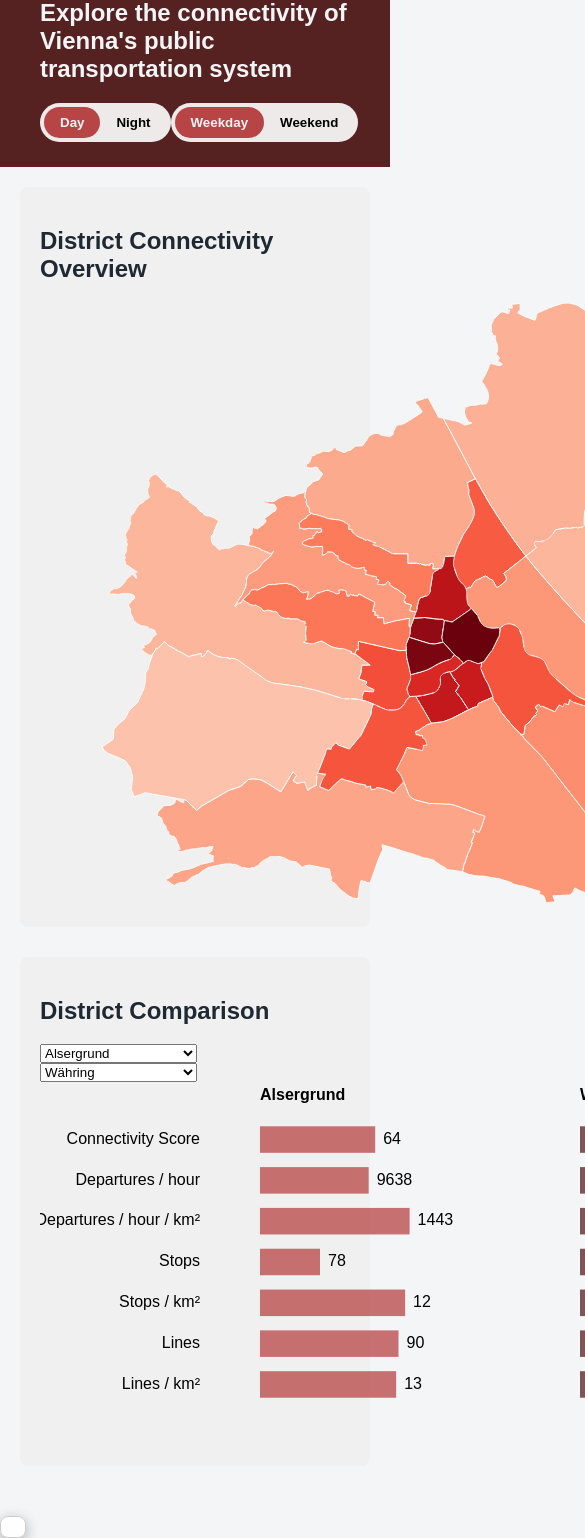
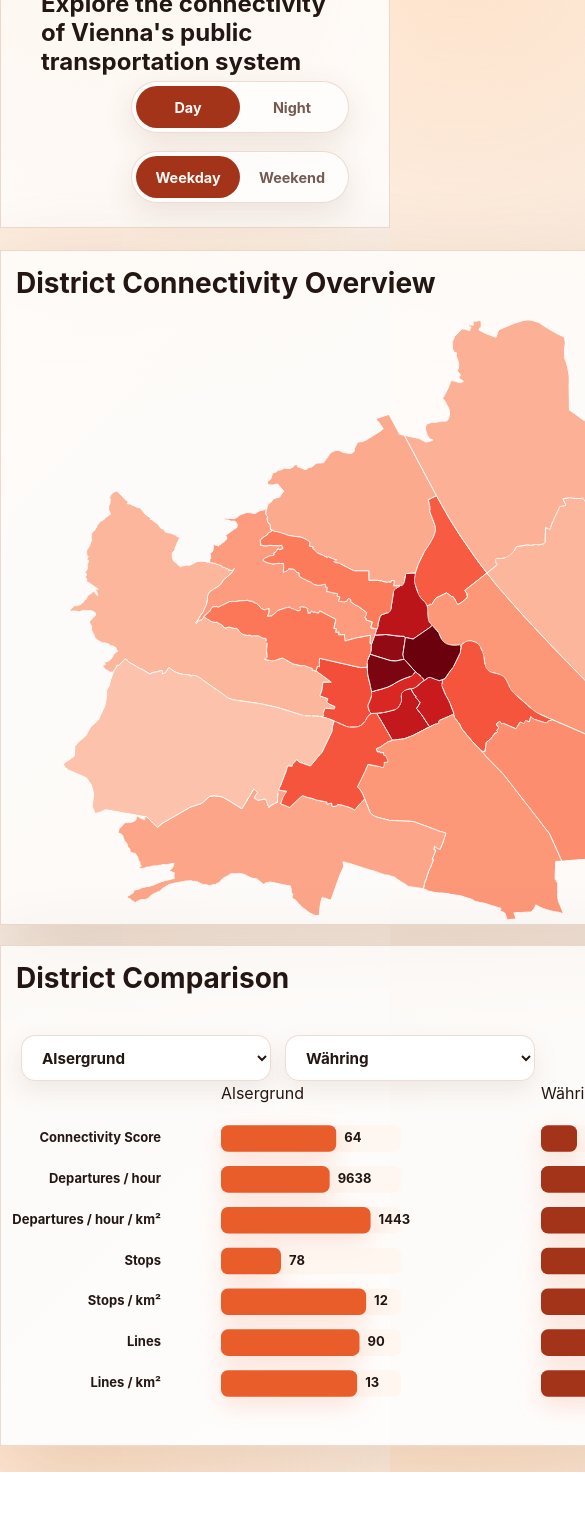
Before and after one commit to fionaaltenburger/Viennas-Public-Transportation-VIS, a website built with Vite: page index.html in a window 390 px wide. Shown: the part 119-1657 px from the top of the page, 585 px wide, since content can reach past the window. After the commit the page ends 1591 px from the top, so only its background shows below. Built offline with nearby package versions, Linux system fonts and the light colour scheme.

Commit message:
Design overhaul

```diff
--- a/src/comparison.js
+++ b/src/comparison.js
@@ -48,8 +48,10 @@ function drawChart(data, allData) {
   const svg = d3.select("#comparison-chart")
     .html("")
     .append("svg")
+    .attr("class", "comparison-svg")
     .attr("width", width)
-    .attr("height", height);
+    .attr("height", height)
+    .attr("viewBox", `0 0 ${width} ${height}`)
 
   const rowHeight = 55;
   const barMaxWidth = 180;
@@ -66,6 +68,7 @@ function drawChart(data, allData) {
   svg.selectAll(".metric-label")
     .data(metrics)
     .join("text")
+    .attr("class", "metric-label")
     .attr("x", margin.left - 20)
     .attr("y", d => y(d.label) + y.bandwidth() / 2)
     .attr("text-anchor", "end")
@@ -76,9 +79,9 @@ function drawChart(data, allData) {
     const groupX = i === 0 ? leftX : rightX;
 
     svg.append("text")
+      .attr("class", "district-heading")
       .attr("x", groupX)
       .attr("y", 18)
-      .attr("font-weight", "bold")
       .text(district.district);
 
     metrics.forEach(metric => {
@@ -97,15 +100,27 @@ function drawChart(data, allData) {
 
       const value = district[metric.key];
 
+
       svg.append("rect")
+        .attr("class", "bar-track")
+        .attr("x", groupX)
+        .attr("y", y(metric.label))
+        .attr("width", barMaxWidth)
+        .attr("height", y.bandwidth())
+        .attr("rx", 7)
+        .attr("ry", 7);
+
+      svg.append("rect")
+        .attr("class", `comparison-bar comparison-bar-${i + 1}`)
         .attr("x", groupX)
         .attr("y", y(metric.label))
         .attr("width", x(value))
         .attr("height", y.bandwidth())
-        .attr("fill", i === 0 ? "#b84545" : "#562121")
-        .attr("opacity", 0.75);
+        .attr("rx", 7)
+        .attr("ry", 7);
 
       svg.append("text")
+        .attr("class", "value-label")
         .attr("x", groupX + x(value) + 8)
         .attr("y", y(metric.label) + y.bandwidth() / 2)
         .attr("dominant-baseline", "middle")
--- a/src/main.js
+++ b/src/main.js
@@ -13,8 +13,9 @@ const state = {
 
 app.innerHTML = `
   <header>
-    <h1>How Connected Are You?</h1>
-    <h2>Explore the connectivity of Vienna's public transportation system</h2>
+      <h1>How Connected Are You?</h1>
+      <h2>Explore the connectivity of Vienna's public transportation system</h2>
+    </div>
 
     <div class="controls">
       <div class="segmented-control" data-control="dayTime">
@@ -33,7 +34,7 @@ app.innerHTML = `
 
   <main>
 
-    <section class="view">
+    <section class="view map-view">
       <h2>District Connectivity Overview</h2>
       <div id="connectivity-map"></div>
     </section>
@@ -52,6 +53,7 @@ app.innerHTML = `
 
     </section>
   </main>
+  </div>
 `;
 
 renderMap(state);
--- a/src/map.js
+++ b/src/map.js
@@ -17,8 +17,12 @@ export async function renderMap(state) {
         .select("#connectivity-map")
         .html("") // Clear previous map
         .append("svg")
+        .attr("class", "map-svg")
         .attr("width", width)
-        .attr("height", height);
+        .attr("height", height)
+        .attr("viewBox", `0 0 ${width} ${height}`)
+        .attr("role", "img")
+        .attr("aria-label", "Vienna district connectivity map");
 
     const color = d3.scaleSequentialSqrt()
         .domain([0,100])
@@ -27,7 +31,9 @@ export async function renderMap(state) {
 
     const tooltip = d3
         .select("body")
-        .append("div")
+        .selectAll(".tooltip")
+        .data([null])
+        .join("div")
         .attr("class", "tooltip");
 
     const projection = d3.geoIdentity()
@@ -40,6 +46,7 @@ export async function renderMap(state) {
     svg.selectAll("path")
         .data(geoData.features)
         .join("path")
+        .attr("class", "district")
         .attr("d", pathGenerator)
 
         // Color districts
@@ -56,6 +63,8 @@ export async function renderMap(state) {
             const district = getDistrictName(d);
             const row = metricsByDistrict.get(district);
 
+            d3.select(event.currentTarget).classed("is-hovered", true).raise();
+
             tooltip
             .style("opacity", 1)
             .style("left", (event.pageX + 12) + "px")
@@ -67,7 +76,14 @@ export async function renderMap(state) {
             `);
         })
 
-        .on("mouseleave", () => {
+        .on("mousemove", event => {
+            tooltip
+                .style("left", (event.pageX + 16) + "px")
+                .style("top", (event.pageY + 16) + "px");
+        })
+
+        .on("mouseleave", event => {
+            d3.select(event.currentTarget).classed("is-hovered", false);
             tooltip.style("opacity", 0);
         });
 
@@ -93,6 +109,7 @@ export async function renderMap(state) {
 
 
         const legend = svg.append("g")
+            .attr("class", "map-legend")
             .attr("transform", `translate(${width - legendWidth - 20}, ${height - legendHeight - 20})`);
 
         legend.append("rect")
--- a/src/style.css
+++ b/src/style.css
@@ -1,107 +1,270 @@
+:root {
+    font-family: "Inter", ui-sans-serif, system-ui, -apple-system, BlinkMacSystemFont, "Segoe UI", sans-serif;
+    color-scheme: light;
+    --bg: #fff7f1;
+    --bg-2: #f7ede4;
+    --surface: rgba(255, 255, 255, 0.74);
+    --surface-strong: rgba(255, 255, 255, 0.9);
+    --surface-soft: rgba(255, 244, 236, 0.72);
+    --text: #241612;
+    --muted: #745b52;
+    --border: rgba(163, 88, 48, 0.2);
+    --accent: #e85d2a;
+    --accent-2: #ff9b45;
+    --accent-deep: #a33319;
+    --shadow: 0 24px 80px rgba(127, 63, 24, 0.16);
+    --shadow-hover: 0 30px 90px rgba(127, 63, 24, 0.23);
+    --card-blur: 18px;
+    --radius: 26px;
+    --radius-sm: 14px;
+}
+
 * {
     box-sizing: border-box;
 }
 
 body{
+    min-width: 320px;
     margin: 0;
-    font-family: Arial, sans-serif;
-    background-color: #f4f5f7;
-    color: #1f2933;
+    background:
+        radial-gradient(circle at 18% 4%, rgba(255, 156, 69, 0.22), transparent 31rem),
+        linear-gradient(135deg, var(--bg), var(--bg-2) 58%, #fffaf6);
+    color: var(--text);
+    transition: background-color 500ms ease, color 500ms ease;
 }
 
 header {
     justify-content: center;
-    background-color: #562121;
-    color: #f4f5f7;
-
+    border: 1px solid var(--border);
+    background: var(--surface);
     gap: 24px;
     padding: 24px 40px;
-    border-bottom: 1px solid #6b1e1e;
 }
 
-h1 {
-    margin: 0 0 6px;
+button,
+select {
+    font: inherit;
 }
-.controls{
+
+h1,h2 {
+    margin: 0 0 5px;
+}
+.controls {
+    position: relative;
+    z-index: 1;
     display: flex;
-    margin-top: 16px;
+    flex-wrap: wrap;
+    justify-content: flex-end;
+    gap: 18px;
 }
 
 .segmented-control {
     position: relative;
     display: grid;
     grid-template-columns: 1fr 1fr;
-    width: 220px;
+    min-width: 218px;
     padding: 4px;
-    background-color: #eeeaea;
+    border: 1px solid var(--border);
     border-radius: 999px;
+    background: rgba(255, 255, 255, 0.58);
+    box-shadow: inset 0 1px 0 rgba(255, 255, 255, 0.86), 0 10px 30px rgba(116, 65, 35, 0.12);
+    backdrop-filter: blur(14px);
 }
 
 .segmented-control button {
     position: relative;
     z-index: 2;
-    border: none;
+    min-height: 42px;
+    border: 0;
+    border-radius: 999px;
     background: transparent;
-    padding: 8px 16px;
+    color: var(--muted);
     cursor: pointer;
-    border-radius: 999px;
-    font-weight: 600;
+    font-size: 0.9rem;
+    font-weight: 700;
+    transition: color 220ms ease, background-color 220ms ease, transform 220ms ease;
 }
 
 .segmented-control button.active {
-    color: #f4f5f7;
-    background-color: #b84545;
+    color: #fffaf6;
+    background: var(--accent-deep);
 }
 
 main {
-    padding: 20px;
-    max-width: 1200px;
-    margin: 0 auto;
+    display: grid;
+    gap: clamp(20px, 4vw, 34px);
+    padding-top: clamp(22px, 4vw, 42px);
 }
 
 .view{
-    background-color: #f0f0f0;
-    padding: 20px;
-    margin-bottom: 30px;
-    border-radius: 8px;
+    border: 1px solid var(--border);
+    background: var(--surface);
+    box-shadow: var(--shadow);
 }
 
-#map {
-    height: 500px;
-    border: 1px solid #ccc;
+.view h2{
+    padding: 15px;
+    color: var(--text);
+    font-size: 28px;
 }
 
+
+
+#comparison-controls{
+    display: flex;
+    flex-wrap: wrap;
+    gap: 14px;
+    padding: 20px clamp(20px, 3.6vw, 38px) 0;
+}
+
+select{
+    min-height: 46px;
+    min-width: min(100%, 240px);
+    border: 1px solid var(--border);
+    border-radius: var(--radius-sm);
+    background: var(--surface-strong);
+    color: var(--text);
+    padding: 0 42px 0 16px;
+    font-size: 0.95rem;
+    font-weight: 700;
+    cursor: pointer;
+    box-shadow: 0 10px 26px rgba(116, 65, 35, 0.1);}
+
 #comparison{
-    height: 500px;
-    border: 1px solid #ccc;
+    padding: 12px clamp(14px, 3vw, 32px) clamp(18px, 3vw, 32px);
+}
+
+.comparison-svg {
+    min-width: 720px;
+}
+
+.comparison-svg text {
+    fill: var(--text);
+    font-family: inherit;
+}
+
+#comparison-chart {
+    overflow-x: auto;
+}
+
+.metric-label {
+    fill: var(--muted);
+    font-size: 13px;
+    font-weight: 700;
+}
+
+.bar-track {
+    fill: var(--surface-soft);
+    rx: 7;
+    ry: 7;
+}
+
+.comparison-bar {
+    fill: url("#day-bar-gradient");
+    filter: drop-shadow(0 8px 12px rgba(232, 93, 42, 0.18));
+    transition: filter 220ms ease, opacity 220ms ease;
+}
+
+.comparison-bar:hover {
+    filter: drop-shadow(0 10px 15px rgba(232, 93, 42, 0.3));
+}
+
+.comparison-bar-1 {
+    fill: var(--accent);
+}
+
+.comparison-bar-2 {
+    fill: var(--accent-deep);
+}
+
+.value-label {
+    fill: var(--text) !important;
+    font-size: 13px;
+    font-weight: 700;
 }
 
 .tooltip {
     position: absolute;
+    z-index: 999;
+    max-width: 240px;
     pointer-events: none;
-    background: rgba(255, 255, 255, 0.9);
-    border: 1px solid #ccc;
-    border-radius: 8px;
-    padding: 10px 12px;
-    font-size: 14px;
-    z-index: 999;
-    box-shadow: 0 4px 14px rgba(0,0,0,0.3);
+    opacity: 0;
+    padding: 10px;
+    border: 1px solid var(--border);
+    border-radius: 16px;
+    background: rgba(255, 255, 255, 0.86);
+    color: var(--text);
+    box-shadow: 0 20px 50px rgba(70, 35, 13, 0.2);
+    font-size: 0.86rem;
+    line-height: 1.55;
+    transform: translateY(4px);
+    transition: opacity 160ms ease, transform 160ms ease, background-color 500ms ease, color 500ms ease;
+}
+
+.tooltip strong {
+    display: block;
+    margin-bottom: 4px;
+    color: var(--text);
+    font-size: 0.95rem;
 }
 
 body.night-mode {
-    background-color: #1f2933;
-    color: #f4f5f7;
+    color-scheme: dark;
+    --bg: #080f1f;
+    --bg-2: #0f1830;
+    --surface: rgba(15, 24, 48, 0.72);
+    --surface-strong: rgba(19, 29, 58, 0.92);
+    --surface-soft: rgba(139, 92, 246, 0.13);
+    --text: #f7f3ff;
+    --muted: #b9afd3;
+    --border: rgba(180, 150, 255, 0.2);
+    --accent: #8b5cf6;
+    --accent-2: #d946ef;
+    --accent-deep: #5b21b6;
+    --shadow: 0 26px 88px rgba(0, 0, 0, 0.42);
+    --shadow-hover: 0 34px 100px rgba(63, 38, 154, 0.35);
+    background:
+        radial-gradient(circle at 18% 4%, rgba(139, 92, 246, 0.24), transparent 34rem),
+        linear-gradient(135deg, var(--bg), var(--bg-2) 62%, #111733);
 }
 
-body.night-mode header {
-    background-color: #111827;
-    color: #f4f5f7;
-}
-
-body.night-mode .view {
-    background-color: #1e293b;
+body.night-mode .segmented-control {
+    background: rgba(9, 15, 31, 0.62);
+    box-shadow: inset 0 1px 0 rgba(255, 255, 255, 0.06), 0 14px 36px rgba(0, 0, 0, 0.24);
 }
 
 body.night-mode .segmented-control button.active {
-    background-color: #6954c8;
+    background: var(--accent);
+    box-shadow: 0 12px 30px rgba(139, 92, 246, 0.36);
 }
+
+body.night-mode .map-svg {
+    filter: drop-shadow(0 28px 42px rgba(117, 81, 255, 0.18));
+}
+
+body.night-mode .district:hover,
+body.night-mode .district.is-hovered {
+    stroke: #f7f3ff;
+    filter: drop-shadow(0 8px 15px rgba(184, 132, 255, 0.42));
+}
+
+body.night-mode .comparison-bar {
+    filter: drop-shadow(0 8px 14px rgba(139, 92, 246, 0.28));
+}
+
+body.night-mode .comparison-bar-1 {
+    fill: var(--accent);
+}
+
+body.night-mode .comparison-bar-2 {
+    fill: var(--accent-2);
+}
+
+body.night-mode .tooltip {
+    background: rgba(13, 20, 42, 0.9);
+    box-shadow: 0 22px 60px rgba(0, 0, 0, 0.42), 0 0 30px rgba(139, 92, 246, 0.18);
+}
+
+body.night-mode .map-legend {
+    fill: var(--text)
+}
```
